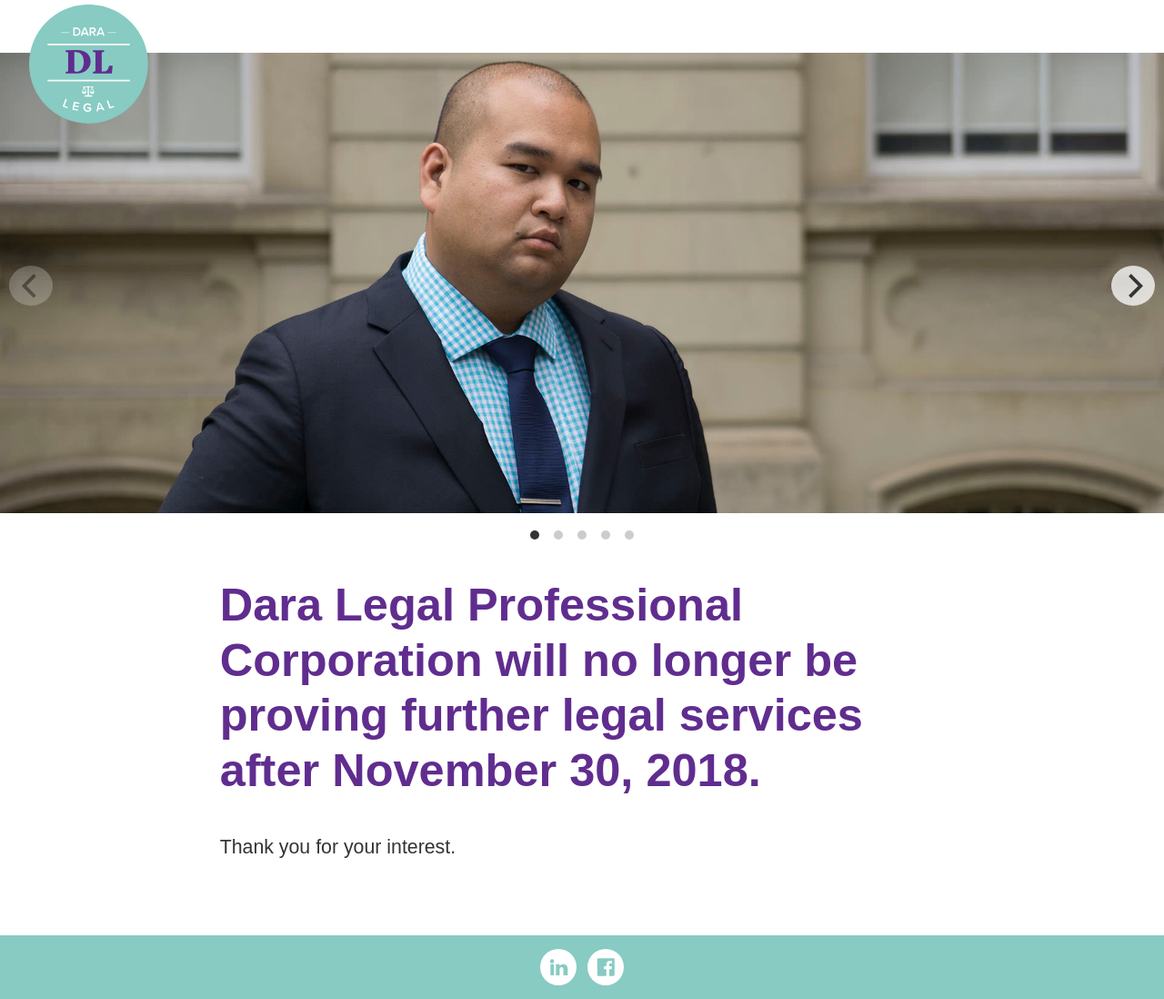
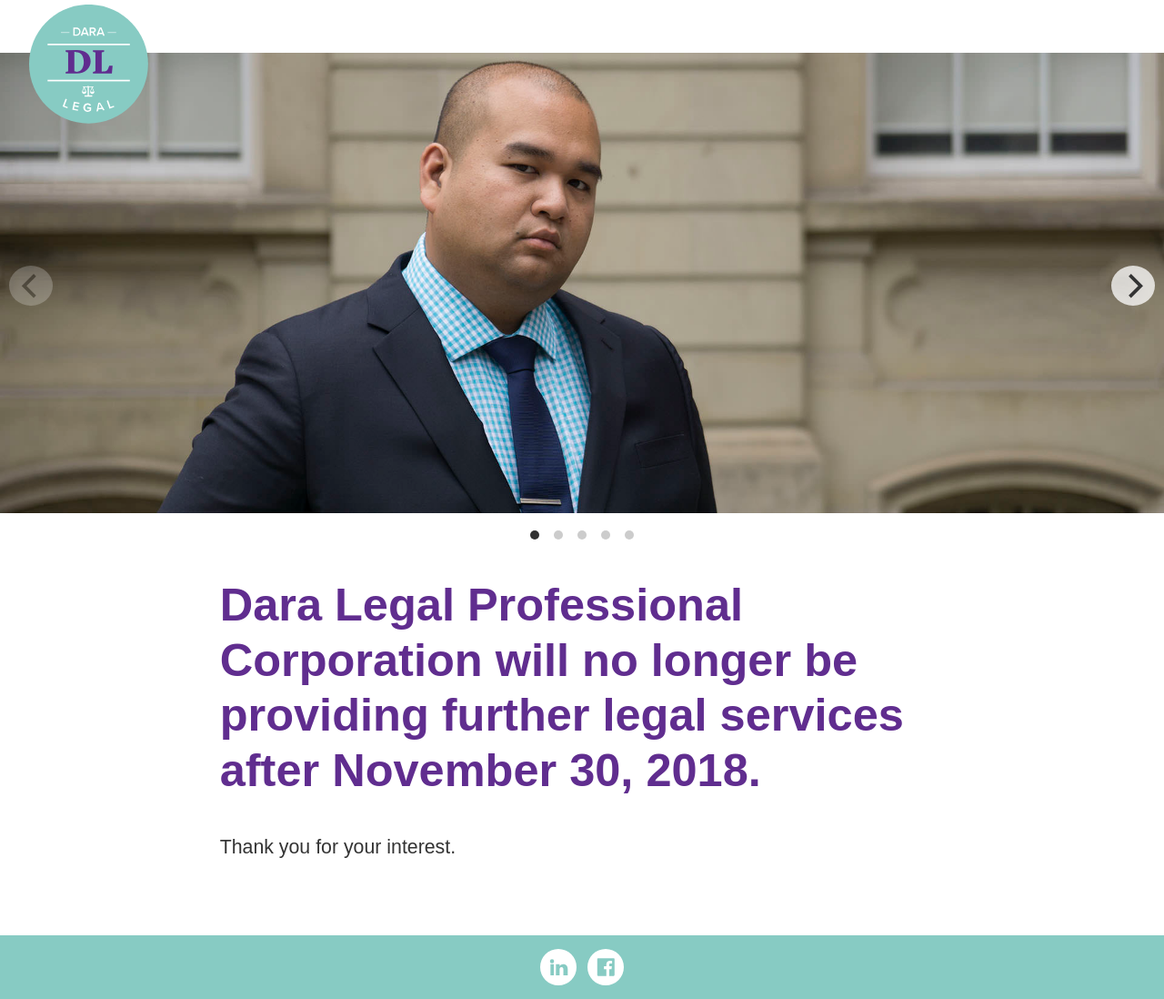
Before and after one commit to daralegal/daralegal.github.io, a Jekyll site: the page built from index.html, in a window 1280 px wide. Shown: the whole page at 91% size. Built offline with Jekyll 4.4.1, drawn with Linux system fonts in a browser that asks for light colours; nearby versions of some CDN libraries.

Commit message:
Update index.html

```diff
--- a/index.html
+++ b/index.html
@@ -52,7 +52,7 @@ layout: default
   <section id="about">
     <div class="wrapper">
 
-      <h1 class="sub">Dara Legal Professional Corporation will no longer be proving further legal services after November 30, 2018.</h1>
+      <h1 class="sub">Dara Legal Professional Corporation will no longer be providing further legal services after November 30, 2018.</h1>
 
       <div class="content">
         <p>Thank you for your interest.</p>
```
